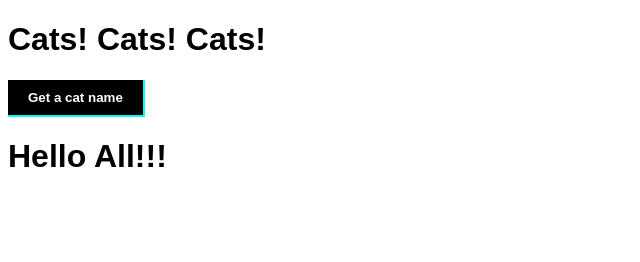
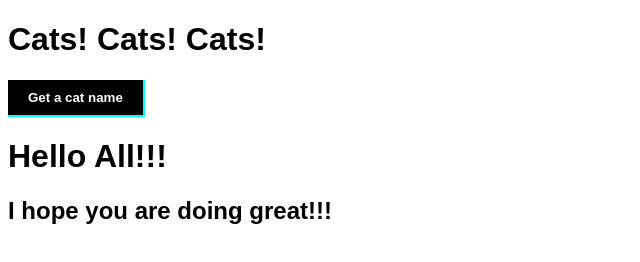
Before and after one commit to eghak/deployment-aws, a website: page public/index.html in a window 1280 px wide. Shown: the whole page, without its empty margins (0-640 px from the left). Drawn offline with Linux system fonts and the light colour scheme.

Commit message:
new h2 added

```diff
--- a/public/index.html
+++ b/public/index.html
@@ -15,6 +15,7 @@
     <button>Get a cat name</button>
 
     <h1>Hello All!!!</h1>
+    <h2>I hope you are doing great!!!</h2>
 
     <script src="main.js"></script>
 </body>
```
